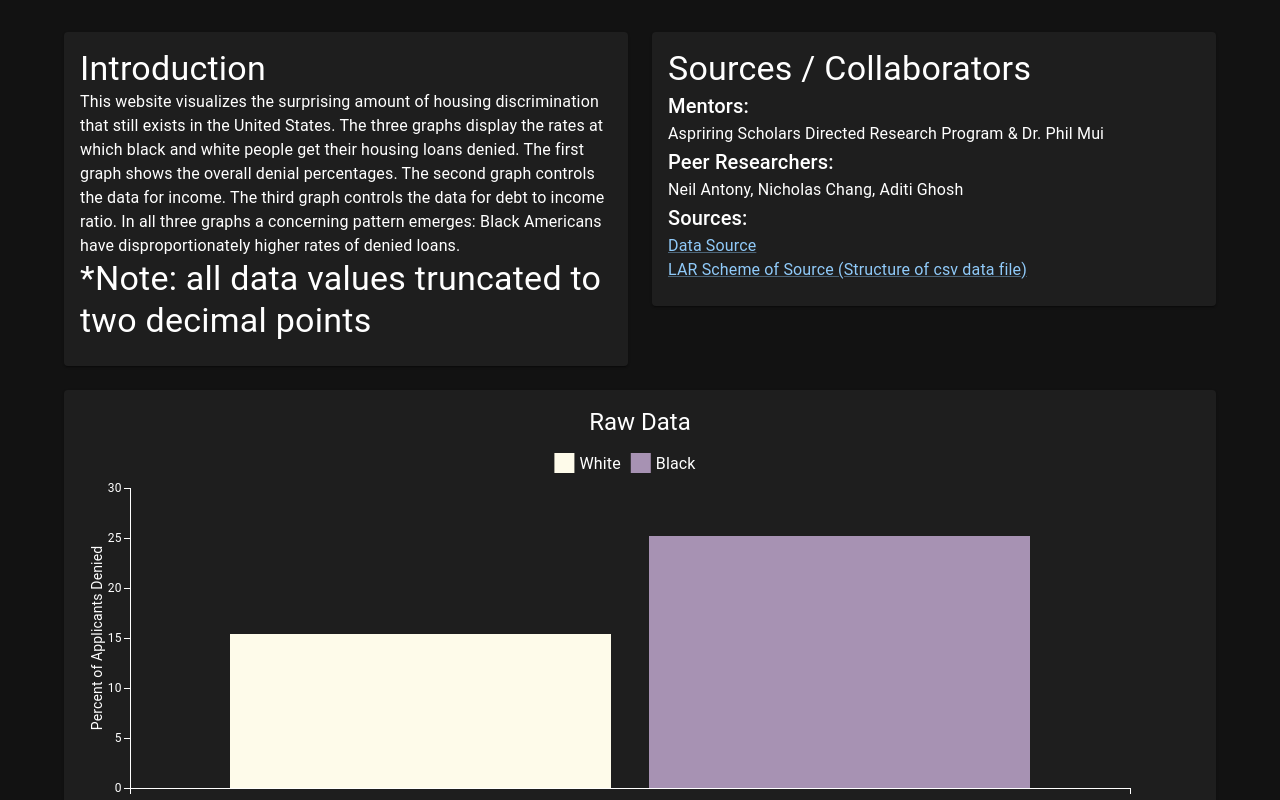
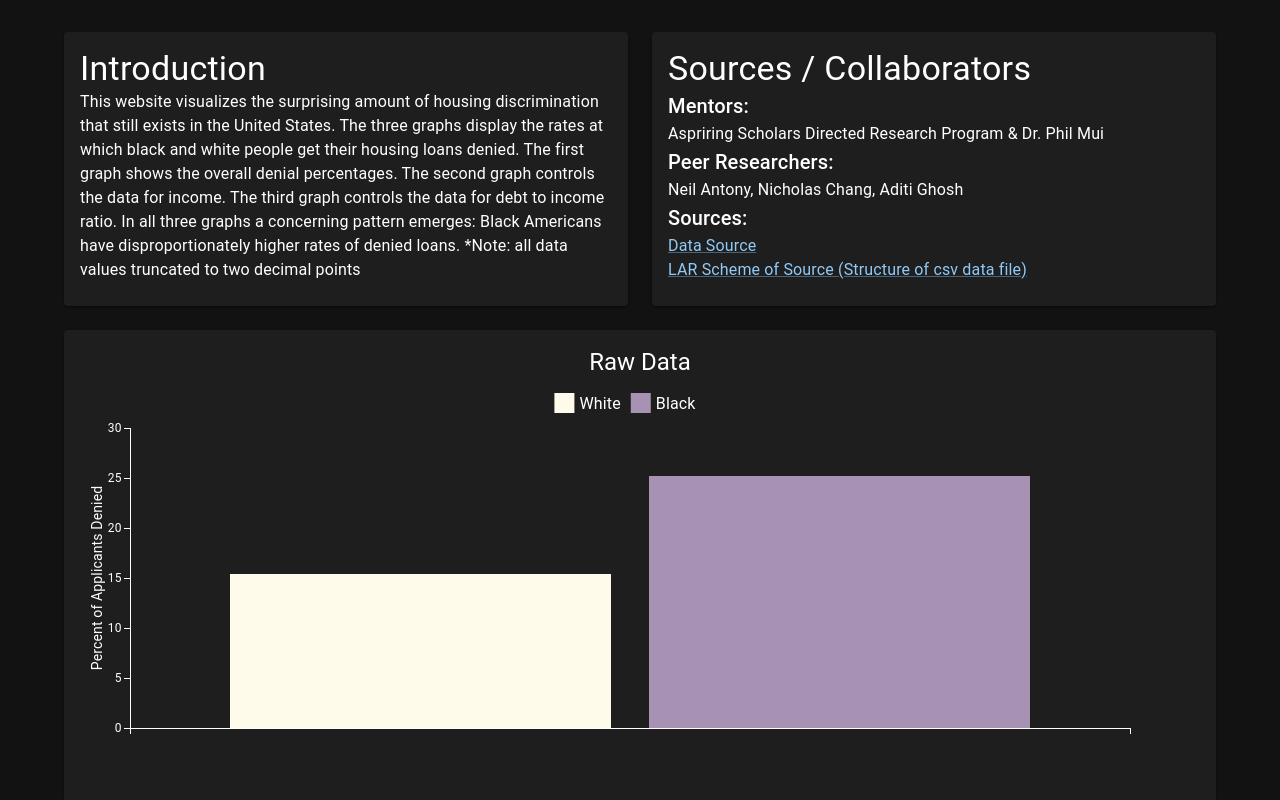
Before and after one commit to neilantony2710/HousingDiscrimination, a React (Create React App) app: page / in a window 1280 px wide. Shown: the top 800 px of the page. Built offline with nearby package versions, Linux system fonts and the light colour scheme.

Commit message:
Added note to app.js

```diff
--- a/src/App.js
+++ b/src/App.js
@@ -28,7 +28,7 @@ export default function Board() {
                 <CardContent>
                   <Typography variant="h4"> Introduction </Typography>
                   <Typography variant="b1"> This website visualizes the surprising amount of housing discrimination that still exists in the United States. The three graphs display the rates at which black and white people get their housing loans denied. The first graph shows the overall denial percentages. The second graph controls the data for income. The third graph controls the data for debt to income ratio. In all three graphs a concerning pattern emerges: Black Americans have disproportionately higher rates of denied loans.                  </Typography>
-                  <Typography variant="h4"> *Note: all data values truncated to two decimal points </Typography>
+                  <Typography variant="b1"> *Note: all data values truncated to two decimal points </Typography>
                 </CardContent>
               </Card>
             </Grid>
```
